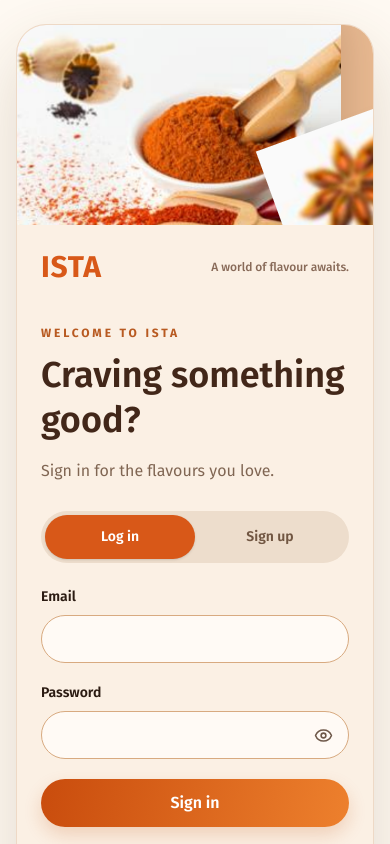
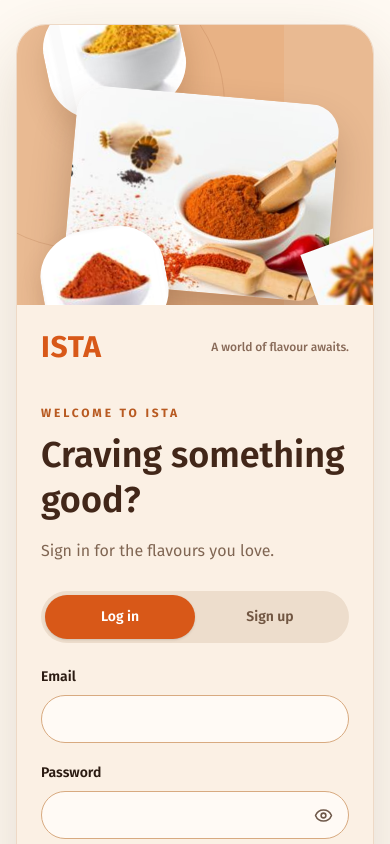
Before and after one commit to creativecrewhub1/ista-spices, a React (Vite) app in the folder frontend/: page /shop/login in a window 390 px wide. Shown: the top 844 px of the page. Built offline with nearby package versions, Linux system fonts and the light colour scheme; no server answers; a web font is replaced by a local one.

Commit message:
Add three-image spice collage to customer login

```diff
--- a/frontend/src/pages/shop/CustomerLoginPage.tsx
+++ b/frontend/src/pages/shop/CustomerLoginPage.tsx
@@ -50,11 +50,13 @@ export function CustomerLoginPage() {
   return (
     <main className="flex min-h-svh items-center justify-center overflow-hidden bg-[radial-gradient(circle_at_15%_15%,#f5dfc6,transparent_35%),radial-gradient(circle_at_85%_90%,#f2d6bc,transparent_32%),#fff9f1] px-4 py-6 font-sans text-[#2b1b12] sm:px-8 sm:py-12">
       <section className="grid w-full max-w-6xl overflow-hidden rounded-[30px] border border-[#eed9c6] bg-[#fbf0e4] shadow-[0_26px_70px_rgba(91,59,29,0.18)] lg:min-h-[700px] lg:grid-cols-[0.95fr_1.05fr]" aria-label="Customer account">
-        <div className="relative min-h-[200px] overflow-hidden bg-[#e9ba92] sm:min-h-[280px] lg:min-h-full" aria-hidden="true">
-          <div className="absolute inset-y-0 left-[27%] w-[45%] bg-[#e6a975]/45" />
-          <div className="absolute -left-20 top-0 size-72 rounded-full border border-[#a06037]/20 sm:size-96" />
-          <img src="/images/spicest/hero_spices.png" alt="" className="absolute left-[-9%] top-[-25%] h-[150%] w-[115%] object-contain drop-shadow-[0_20px_25px_rgba(73,36,15,0.22)] sm:left-[-5%] lg:left-[-10%] lg:top-[-10%] lg:h-[120%] lg:w-[120%]" />
-          <img src="/images/spicest/star_anise_float.png" alt="" className="absolute bottom-[-12%] right-[-8%] w-32 rotate-[-20deg] drop-shadow-xl sm:w-44 lg:w-52" />
+        <div className="relative min-h-[280px] overflow-hidden bg-[#e9ba92] sm:min-h-[360px] lg:min-h-full" aria-hidden="true">
+          <div className="absolute inset-y-0 left-[30%] w-[45%] bg-[#e6a975]/45" />
+          <div className="absolute -left-20 -top-16 size-72 rounded-full border border-[#a06037]/20 sm:size-96" />
+          <img src="/images/spicest/prod_golden_turmeric.png" alt="" className="absolute left-[8%] top-[-11%] w-[39%] max-w-52 rotate-[-12deg] rounded-[40%] object-cover shadow-[0_16px_28px_rgba(94,46,13,0.18)] lg:left-[8%] lg:top-[4%] lg:w-[43%]" />
+          <img src="/images/spicest/hero_spices.png" alt="" className="absolute left-[15%] top-[25%] w-[74%] rotate-[5deg] rounded-2xl object-cover shadow-[0_22px_38px_rgba(73,36,15,0.25)] sm:left-[17%] sm:top-[22%] sm:w-[68%] lg:left-[8%] lg:top-[29%] lg:w-[87%]" />
+          <img src="/images/spicest/prod_red_powder.png" alt="" className="absolute bottom-[-12%] left-[7%] w-[35%] max-w-48 rotate-[-10deg] rounded-[40%] object-cover shadow-[0_16px_28px_rgba(94,46,13,0.2)] lg:bottom-[-5%] lg:left-[10%] lg:w-[39%]" />
+          <img src="/images/spicest/star_anise_float.png" alt="" className="absolute bottom-[-4%] right-[-5%] w-20 rotate-[-20deg] drop-shadow-xl sm:w-28 lg:w-36" />
         </div>
         <div className="flex flex-col px-6 pb-8 pt-6 sm:px-12 sm:pb-12 sm:pt-9 lg:px-14 xl:px-20">
           <header className="flex items-center justify-between gap-4">
```
